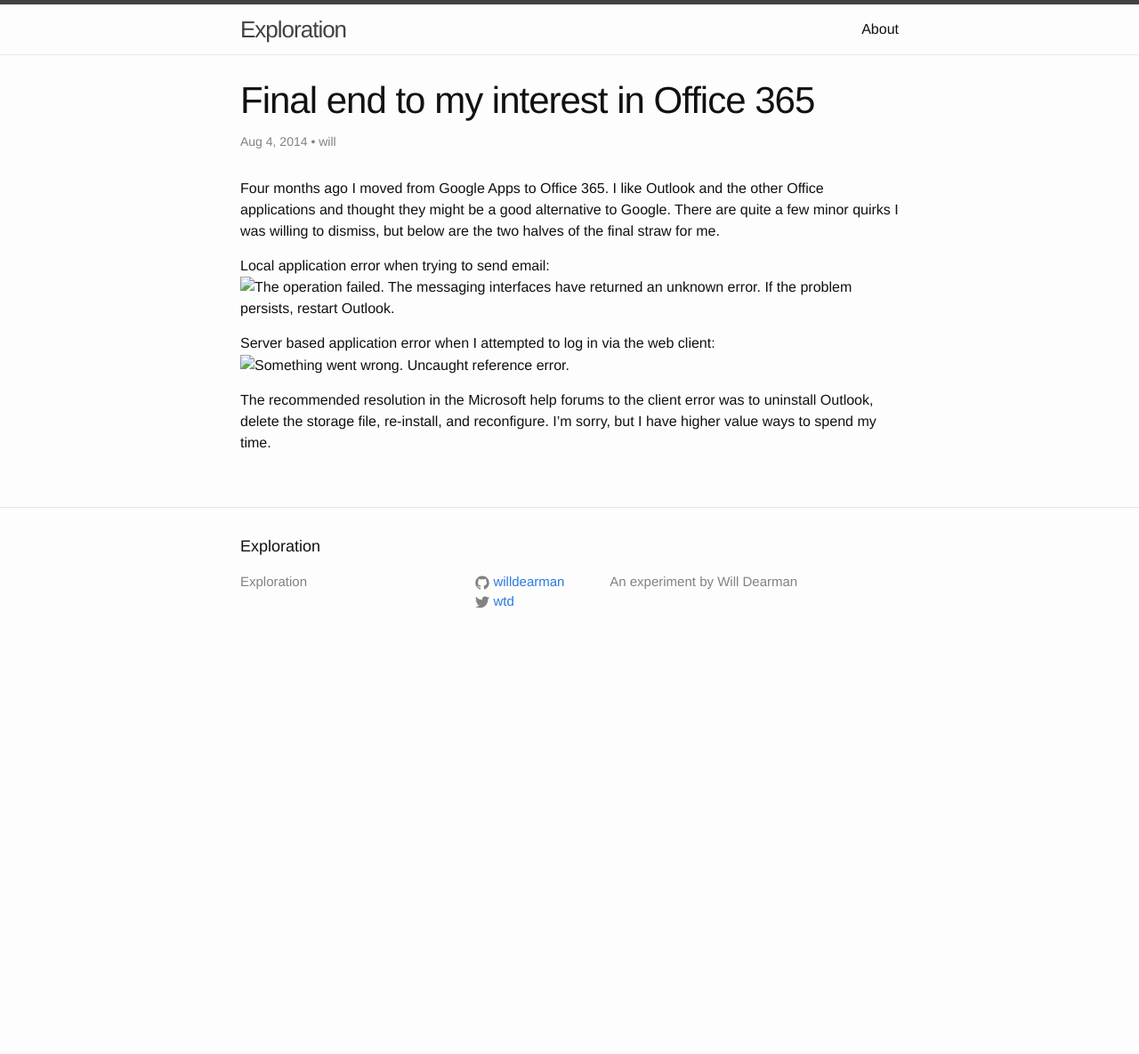
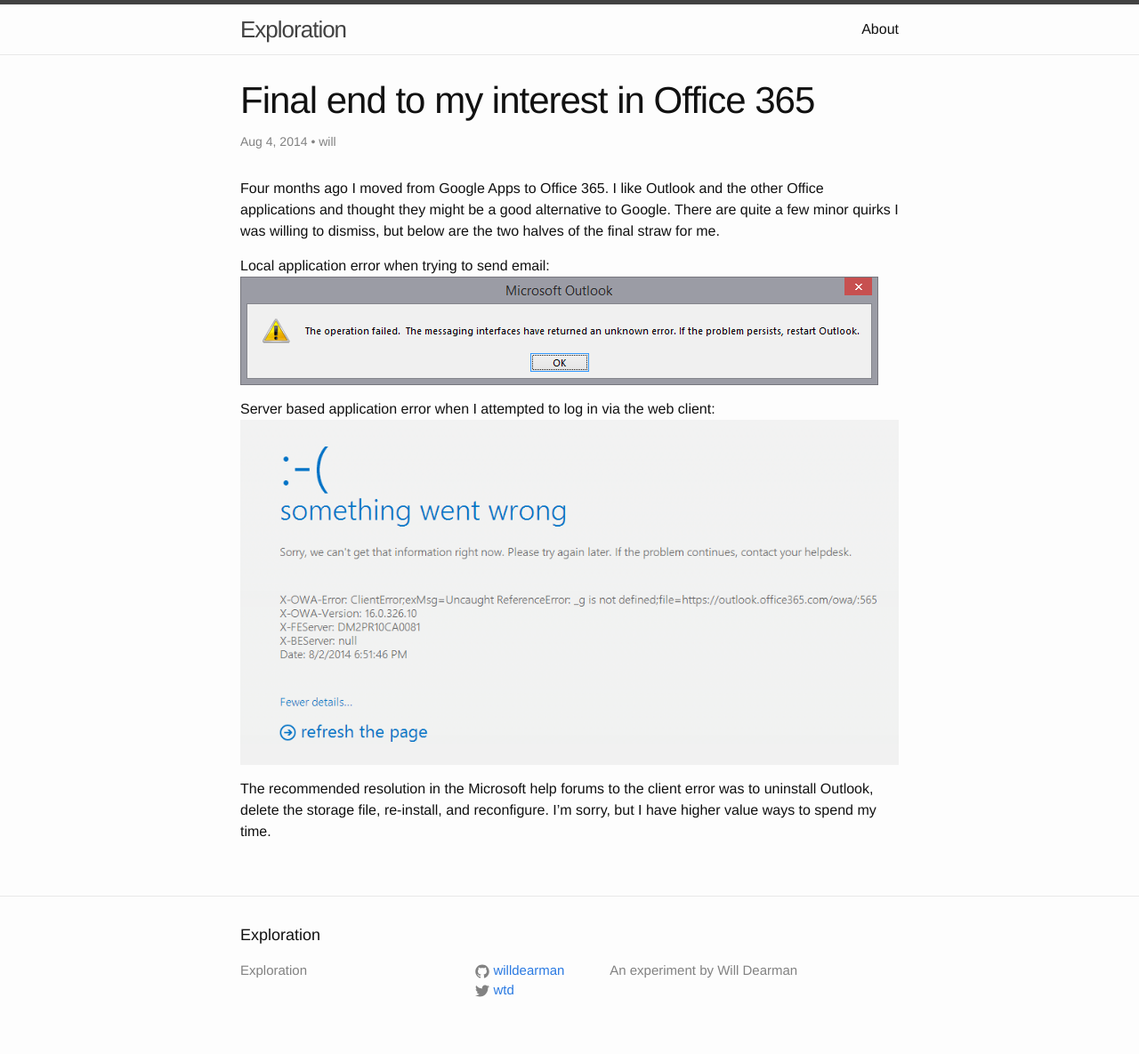
Before and after one commit to willdearman/willdearman, a Jekyll site: the page built from _posts/2014-08-04-final-end-interest-office-365.md, in a window 1280 px wide. Shown: the whole page at 89% size. Built offline with Jekyll 4.4.1, drawn with Linux system fonts in a browser that asks for light colours; before the commit the page ends 900 px from its top, so only the background shows below that.

Commit message:
Trying to get images to work

```diff
--- a/_posts/2014-08-04-final-end-interest-office-365.md
+++ b/_posts/2014-08-04-final-end-interest-office-365.md
@@ -7,9 +7,9 @@
 ---
 Four months ago I moved from Google Apps to Office 365. I like Outlook and the other Office applications and thought they might be a good alternative to Google. There are quite a few minor quirks I was willing to dismiss, but below are the two halves of the final straw for me.
 
-Local application error when trying to send email:![The operation failed. The messaging interfaces have returned an unknown error. If the problem persists, restart Outlook.]({{ site.url }}/_images/2014/2014-08-04-final-end-interest-office-365/messaging-interfaces-returned-unknown-error.png)
+Local application error when trying to send email:![The operation failed. The messaging interfaces have returned an unknown error. If the problem persists, restart Outlook.]({{ site.url }}/images/2014/2014-08-04-final-end-interest-office-365/messaging-interfaces-returned-unknown-error.png)
 
 Server based application error when I attempted to log in via the web client:
-![Something went wrong. Uncaught reference error.]({{ site.url }}/_images/2014/2014-08-04-final-end-interest-office-365/something-went-wrong.png)
+![Something went wrong. Uncaught reference error.]({{ site.url }}/images/2014/2014-08-04-final-end-interest-office-365/something-went-wrong.png)
 
 The recommended resolution in the Microsoft help forums to the client error was to uninstall Outlook, delete the storage file, re-install, and reconfigure. I&#8217;m sorry, but I have higher value ways to spend my time.
```
Also changed, not shown: _posts/2012-12-21-manhattan-flyby-by-dsearls-looking-back-on-my.md (+1 -1 lines), images/2012/2012-12-21-manhattan-flyby-by-dsearls-looking-back-on-my/tumblr_mfd80pxa1Z1qzhw75o1_1280-300x165.jpg (renamed from _images/2012/2012-12-21-manhattan-flyby-by-dsearls-looking-back-on-my/tumblr_mfd80pxa1Z1qzhw75o1_1280-300x165.jpg), images/2014/2014-08-04-final-end-interest-office-365/messaging-interfaces-returned-unknown-error.png (renamed from _images/2014/2014-08-04-final-end-interest-office-365/messaging-interfaces-returned-unknown-error.png), images/2014/2014-08-04-final-end-interest-office-365/something-went-wrong.png (renamed from _images/2014/2014-08-04-final-end-interest-office-365/something-went-wrong.png).
